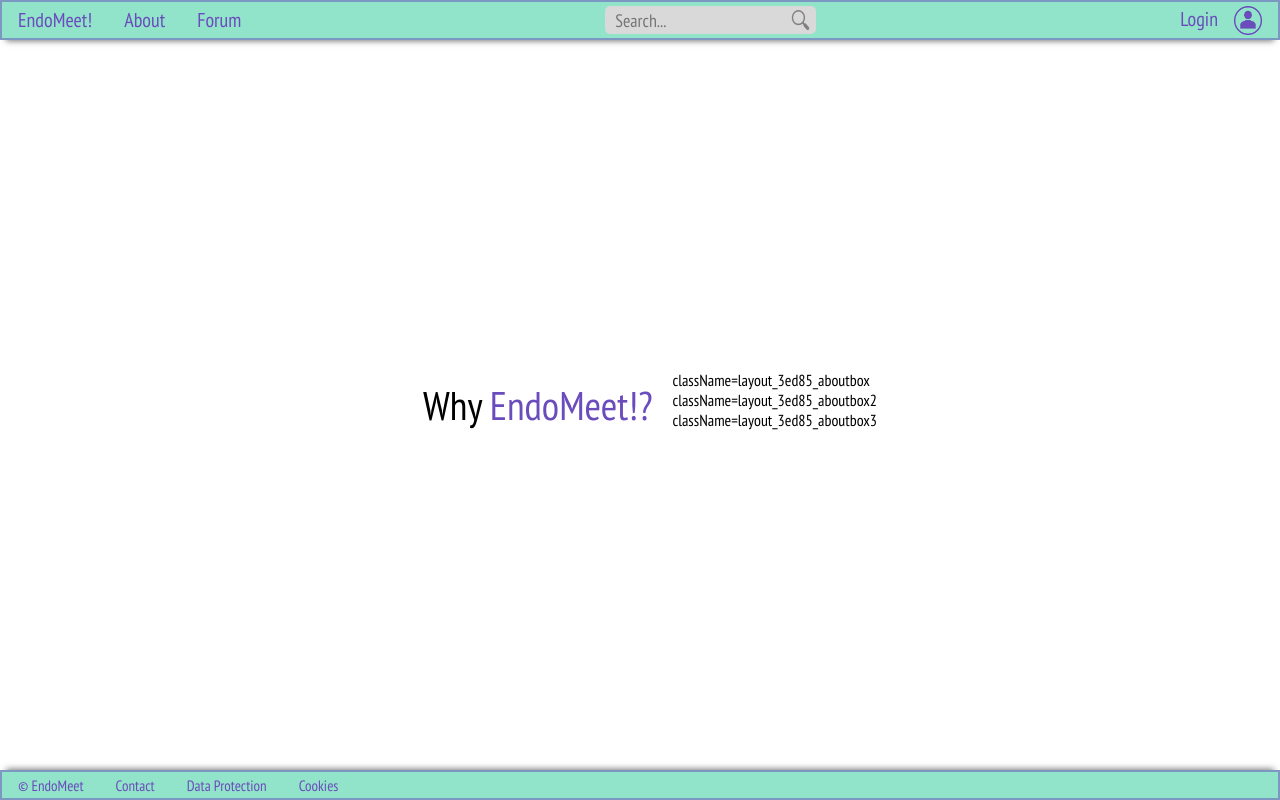
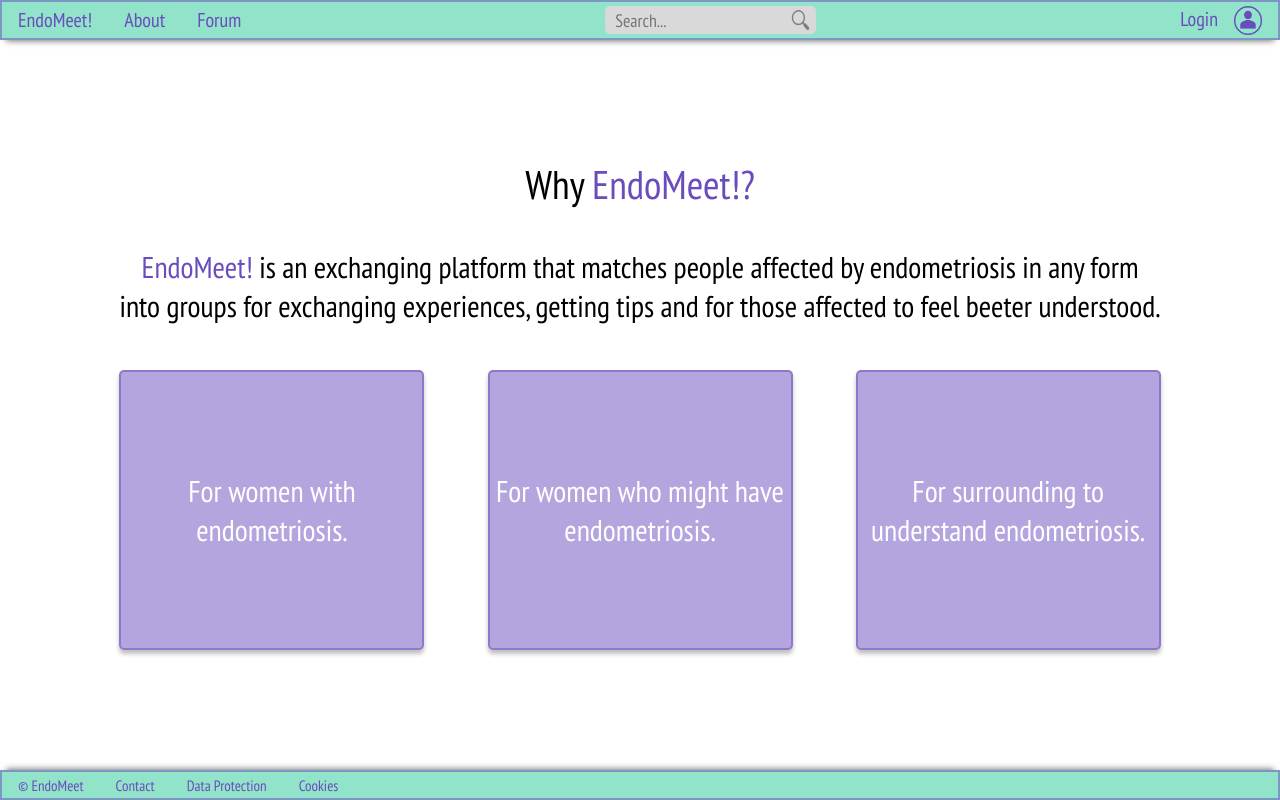
Before and after one commit to leslieber/endomeet, a Next.js app: page /about in a window 1280 px wide. Built offline with nearby package versions, Linux system fonts and the light colour scheme.

Commit message:
changes on about page

```diff
--- a/pages/about.tsx
+++ b/pages/about.tsx
@@ -25,7 +25,7 @@ export default function Home() {
 <div>
 
       <Head>
-        <title> Test Register</title>
+        <title>About page </title>
         <link rel="preconnect" href="https://fonts.googleapis.com"/>
         <link rel="preconnect" href="https://fonts.gstatic.com" crossOrigin="true"/>
         <link href="https://fonts.googleapis.com/css2?family=PT+Sans+Narrow:wght@400;700&display=swap" rel="stylesheet"/>
@@ -35,14 +35,21 @@ export default function Home() {
         <Header/>
 
         <div className={style.middle}>
-            <div className={style.about} >
-                <h1 className={style.abouttitle}>Why <span>EndoMeet!?</span></h1>
+            <div className={style.about}>
+              <h1 className={style.abouttitle}>Why <span>EndoMeet!?</span></h1>
+              <p><span>EndoMeet!</span> is an exchanging platform that matches people affected by endometriosis in any form <br/> into groups for exchanging experiences, getting tips and for those affected to feel beeter understood. </p>
+            <div className={style.aboutboxes}>
+                <div className={style.aboutbox}>
+                 <p>For women with endometriosis. </p>
+                </div>
+                <div className={style.aboutbox}>
+                  <p>For women who might have endometriosis.</p>
+                </div>
+                <div className={style.aboutbox}>
+                  <p>For surrounding to understand endometriosis.</p>
+                </div>
             </div>
-            <div>
-                <div>className={style.aboutbox}</div>
-                <div>className={style.aboutbox2}</div>
-                <div>className={style.aboutbox3}</div>
-            </div>
+                </div>
         </div>
 
     <Footer/>
--- a/styles/layout.module.css
+++ b/styles/layout.module.css
@@ -336,11 +336,22 @@ form .registerbutton:hover {
 
 .about {
     padding: 20px;
-    position: center;
-    left: 273px;
-    top: 20px;
+    display: flex;
+    flex-direction: column;
+    margin: 15px;
 }
 
+.about p {
+    font-weight: 30;
+    font-size: 30px;
+    text-align: center;
+
+}
+
+.about span {
+    color: #6B4CBD;
+
+}
 
 .abouttitle {
     font-weight: 30;
@@ -350,7 +361,8 @@ form .registerbutton:hover {
     color: #000000;
     text-align: center;
     margin-bottom: 0px;
-    margin-top: 10px;
+    margin-top: 2px;
+    right: 0px;
 }
 
 .abouttitle span {
@@ -358,15 +370,40 @@ form .registerbutton:hover {
     font-weight: 400;
 }
 
+.aboutboxes {
+    display: flex;
+    justify-content: space-between;
+    margin-top: 15px;
+
+}
+
+.aboutbox p {
+    color: white;
+    text-align: center;
+}
+
 
 .aboutbox {
-    position: absolute;
     width: 305px;
     height: 280px;
-    left: 146px;
-    top: 300px;
-    background-color: #B5A5DE;
+    display: flex;
+    justify-content: center;
+    align-items: center;
+
+
+
+    background-color: rgba(107, 76, 189, 0.5);
+
+
+    border-radius: 5px;
+    border: 2px solid rgba(107, 76, 189, 0.5);
+    box-shadow: 0px 4px 4px rgba(0, 0, 0, 0.25);
+
+
+
 }
+
+
 
 .aboutbox2 {
     position: absolute;
@@ -375,6 +412,10 @@ form .registerbutton:hover {
     left: 567px;
     top: 300px;
     background-color: #B5A5DE;
+
+    padding: 25px 30px;
+    border-radius: 5px;
+    border: 2px solid rgba(107, 76, 189, 0.5);
 }
 
 .aboutbox3 {
@@ -384,6 +425,10 @@ form .registerbutton:hover {
     left: 989px;
     top: 300px;
     background-color: #B5A5DE;
+
+    padding: 25px 30px;
+    border-radius: 5px;
+    border: 2px solid rgba(107, 76, 189, 0.5);
 }
 
 /* contact us page */
@@ -404,7 +449,7 @@ form .registerbutton:hover {
 }
 
 .contacttext h1 {
-    color:#6B4CBD;
+    color: #6B4CBD;
 }
 
 /*information about style of the contact form:
@@ -425,7 +470,7 @@ first name, last name, e-mail and button are conected to registration form style
     margin: 5px;
 }
 
-.message{
+.message {
 
     margin-left: 5px;
     height: 100px;
@@ -452,7 +497,7 @@ first name, last name, e-mail and button are conected to registration form style
 }
 
 
-.couplelog{
+.couplelog {
     align-items: center;
     width: 290px;
     height: 285px;
@@ -503,7 +548,7 @@ first name, last name, e-mail and button are conected to registration form style
     text-decoration: underline;
 }
 
-.createnewacc{
+.createnewacc {
     display: flex;
     justify-content: center;
     margin-top: 20px;
```
